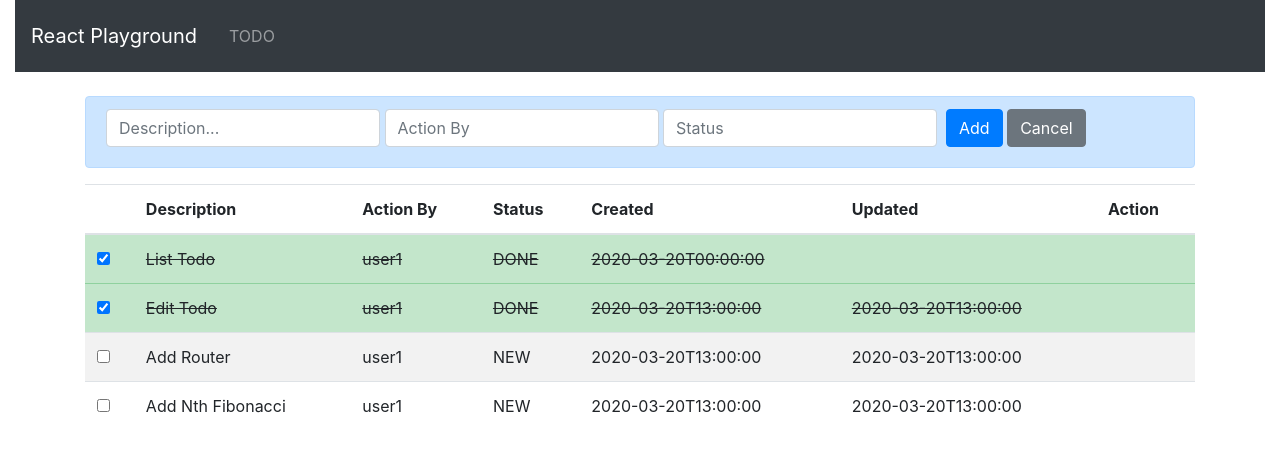
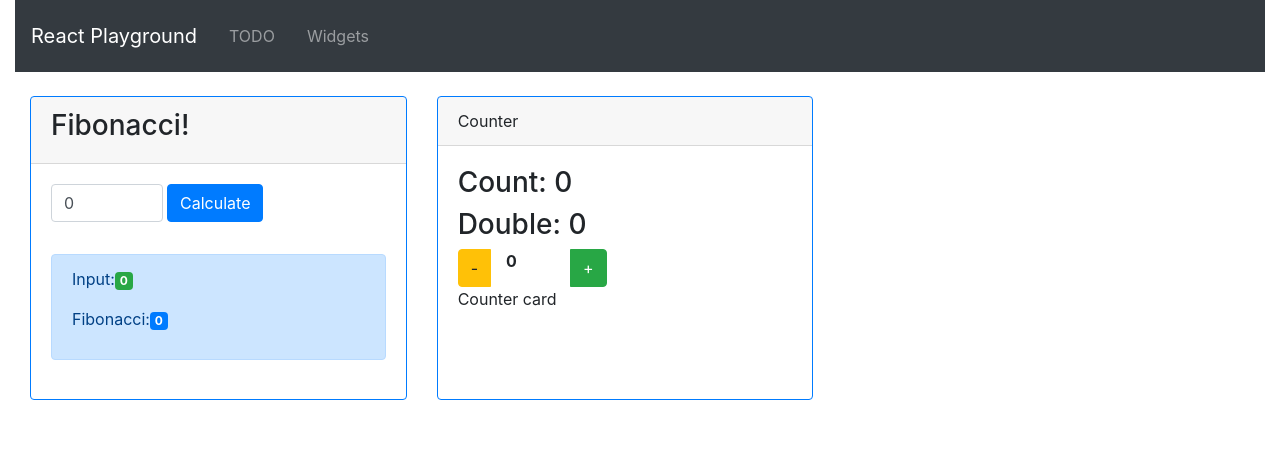
Before and after one commit to skhatri/react-playground, a React (Create React App) app: page /widgets in a window 1280 px wide. Shown: the top 452 px of the page. Built offline with nearby package versions, Linux system fonts and the light colour scheme; a web font is replaced by a local one.

Commit message:
react router

```diff
--- a/src/App.js
+++ b/src/App.js
@@ -1,15 +1,24 @@
 import React from "react";
 import "./App.css";
 import Navigate from "./layout/navigation/components/Navigate";
+import { BrowserRouter, Route } from "react-router-dom";
 import { DefaultFragment as DefaultTodoLayout } from "./layout/todo/DefaultFragment";
+import { DefaultFragment as GeneralLayout } from "./layout/general/DefaultFragment";
 
 class App extends React.Component {
   render() {
     return (
-      <div className="container-fluid w-100">
-        <Navigate />
-        <DefaultTodoLayout />
-      </div>
+      <BrowserRouter>
+        <div className="container-fluid w-100">
+          <Navigate />
+          <Route exact path="/">
+            <DefaultTodoLayout />
+          </Route>
+          <Route path="/widgets">
+            <GeneralLayout />
+          </Route>
+        </div>
+      </BrowserRouter>
     );
   }
 }
--- /dev/null
+++ b/src/layout/general/DefaultFragment.js
@@ -0,0 +1,23 @@
+import React, { Component } from "react";
+import Fibonacci from "./components/Fibonacci";
+import Counter from "./components/Counter";
+
+export class DefaultFragment extends Component {
+  render() {
+    return (
+      <div className="container-fluid w-100">
+        <div>&nbsp;</div>
+        <div className="row w-100">
+          <div className="col-sm-4">
+            <Fibonacci title="Fibonacci" />
+          </div>
+          <div className="col-sm-4">
+            <Counter title="Counter" data="Counter Values" count="2" />
+          </div>
+        </div>
+      </div>
+    );
+  }
+}
+
+export default DefaultFragment;
--- /dev/null
+++ b/src/layout/general/components/Counter.js
@@ -0,0 +1,60 @@
+import React, { Component } from "react";
+
+export class Counter extends Component {
+  constructor() {
+    super();
+    this.state = {
+      count: 0,
+      doubled: 0,
+    };
+  }
+
+  change(value) {
+    let count = this.state.count + value;
+    this.setState({ count: count, doubled: count * 2 });
+  }
+
+  render() {
+    return (
+      <div className="card border-primary" style={cardStyle}>
+        <div className="card-header">{this.props.title}</div>
+        <div className="card-body">
+          <h3>Count: {this.state.count}</h3>
+          <h3>Double: {this.state.doubled}</h3>
+          <div className="btn-group">
+            <button
+              className="btn btn-warning"
+              onClick={this.change.bind(this, -1)}
+            >
+              -
+            </button>
+            <span
+              className="font-weight-bold md-2 col-sm-4 border-primary"
+              style={wide}
+            >
+              {this.state.count}
+            </span>
+            <button
+              className="btn btn-success"
+              onClick={this.change.bind(this, 1)}
+            >
+              +
+            </button>
+          </div>
+
+          <p>Counter card</p>
+        </div>
+      </div>
+    );
+  }
+}
+
+const cardStyle = {
+  minHeight: "19rem",
+};
+
+const wide = {
+  minWidth: "5rem",
+};
+
+export default Counter;
--- /dev/null
+++ b/src/layout/general/components/Fibonacci.js
@@ -0,0 +1,91 @@
+import React, { Component } from "react";
+
+export class Fibonacci extends Component {
+  constructor() {
+    super();
+    this.state = { num: 0, _m: {}, result: 0 };
+  }
+
+  _fib(c) {
+    if (this.state._m[c]) {
+      return this.state._m[c];
+    }
+    let items = new Array(c + 1);
+    for (var i = 0; i <= c; i++) {
+      if (i == 0) {
+        items[i] = 0;
+      } else if (i == 1 || i == 2) {
+        items[i] = 1;
+      } else {
+        items[i] = items[i - 2] + items[i - 1];
+      }
+      let _m = this.state._m;
+      _m[i] = items[i];
+    }
+    console.log(items);
+    return items[c];
+  }
+
+  fibo() {
+    let currentNumber = this.state.num;
+    let result = this._fib(currentNumber);
+    this.updateFieldAttribute({ target: { name: "result", value: result } });
+  }
+
+  updateFieldAttribute(v) {
+    this.setState({
+      [v.target.name]: v.target.value,
+    });
+  }
+
+  render() {
+    return (
+      <div className="card border-primary" style={cardStyle}>
+        <div className="card-header">
+          <h3>{this.props.title}!</h3>
+        </div>
+
+        <div className="card-body">
+          <form
+            className="form form-inline navbar-form pull-left"
+            onsubmit="return false;"
+          >
+            <input
+              type="text"
+              className="form-control mb-2 col-md-4"
+              value={this.state.num}
+              name="num"
+              onChange={this.updateFieldAttribute.bind(this)}
+              placeholder="Nth-Fibonacci"
+            />
+            &nbsp;
+            <button
+              type="button"
+              className="btn btn-primary mb-2"
+              onClick={this.fibo.bind(this)}
+            >
+              Calculate
+            </button>
+          </form>
+          <div className="col-sm-4">&nbsp;</div>
+          <div className="alert alert-primary" role="alert">
+            <p>
+              Input:
+              <span className="badge badge-success">{this.state.num}</span>
+            </p>
+            <p>
+              Fibonacci:
+              <span className="badge badge-primary">{this.state.result}</span>
+            </p>
+          </div>
+        </div>
+      </div>
+    );
+  }
+}
+
+const cardStyle = {
+  minHeight: "19rem",
+};
+
+export default Fibonacci;
--- a/src/layout/navigation/components/Navigate.js
+++ b/src/layout/navigation/components/Navigate.js
@@ -1,4 +1,5 @@
 import React, { Component } from "react";
+import { Link } from "react-router-dom";
 
 export class Navigate extends Component {
   render() {
@@ -20,9 +21,12 @@
         </button>
         <div className="collapse navbar-collapse" id="navbarNavAltMarkup">
           <div className="navbar-nav">
-            <a href="/" className="nav-item nav-link">
+            <Link to="/" className="nav-item nav-link">
               <span className="nav-item nav-link">TODO</span>
-            </a>
+            </Link>
+            <Link to="/widgets" className="nav-item nav-link">
+              <span className="nav-item nav-link">Widgets</span>
+            </Link>
           </div>
         </div>
       </nav>
```
